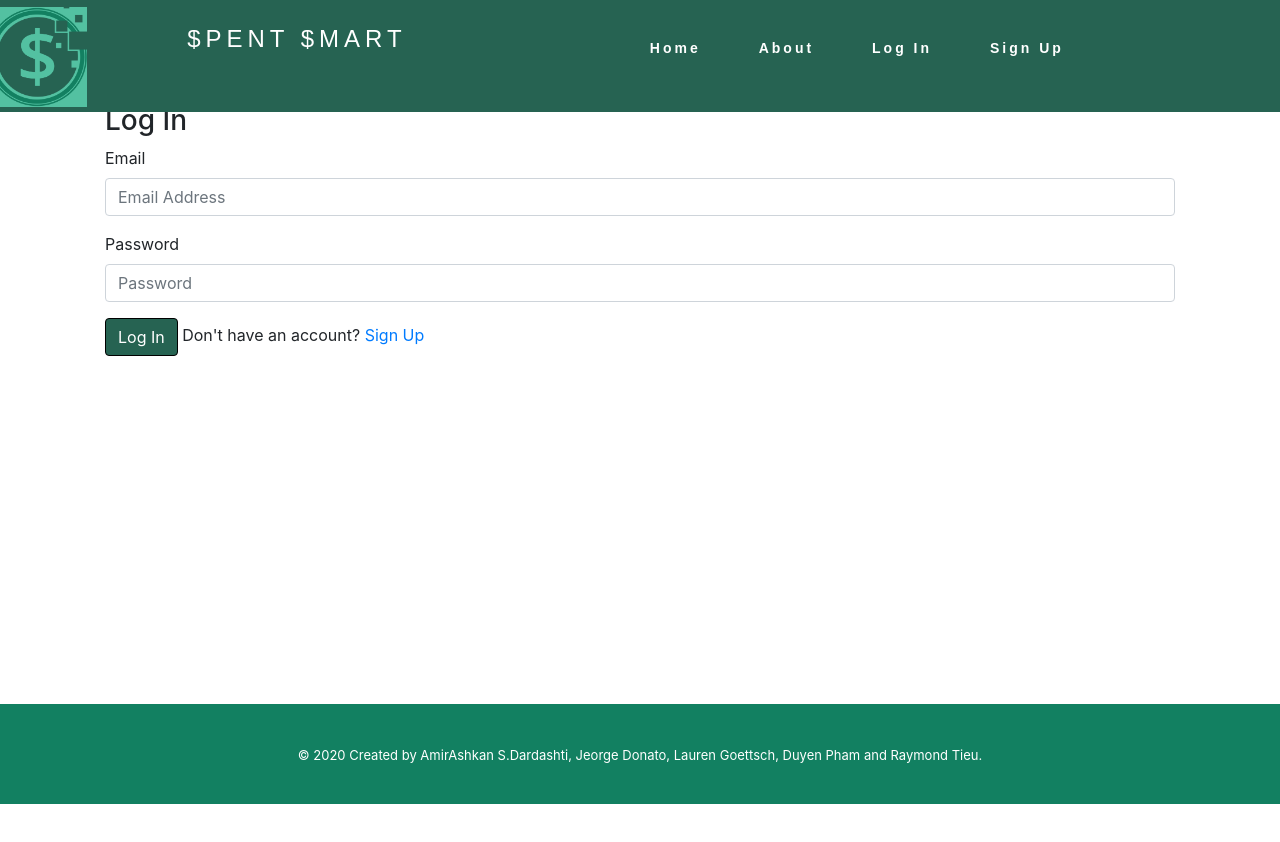
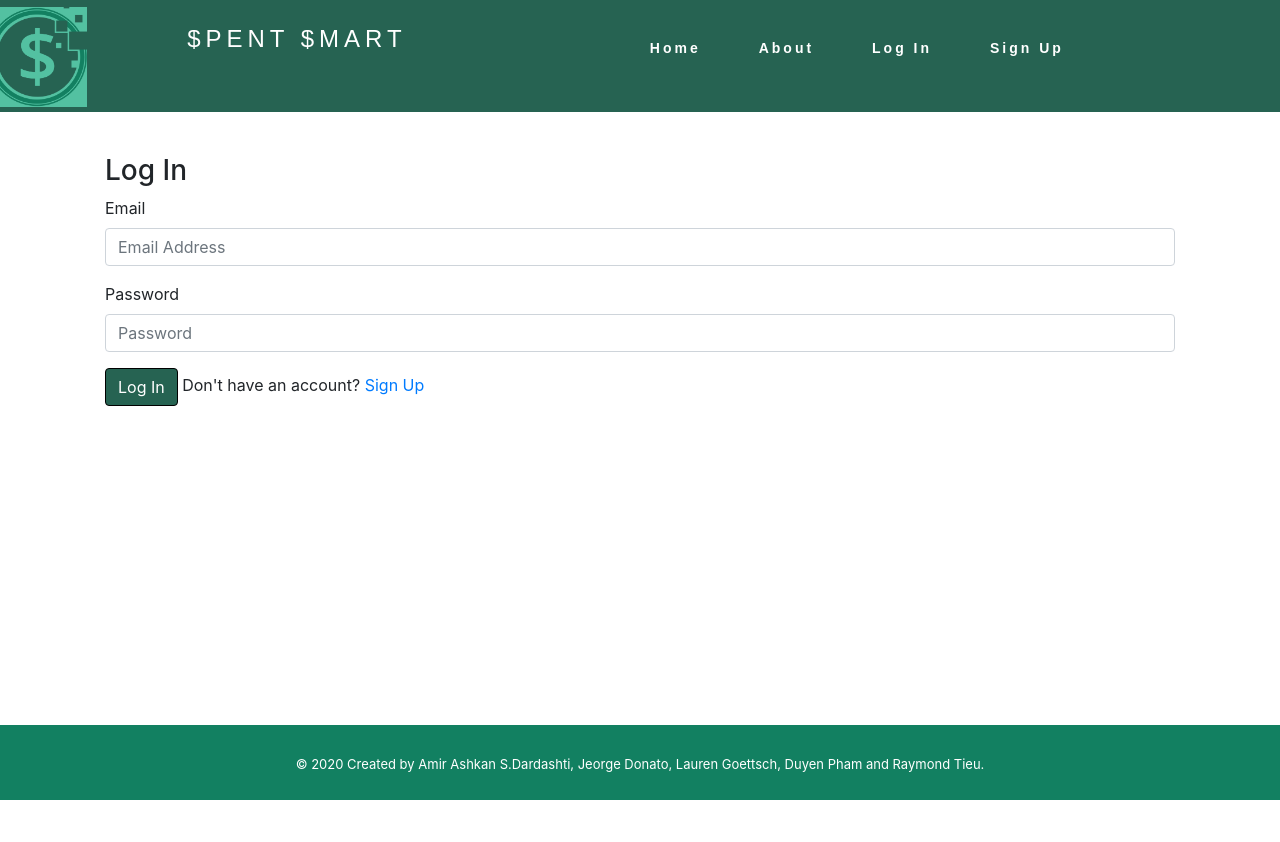
Before and after one commit to jeorgedonato/spent-smart, a React (Create React App) app in the folder client/: page /login in a window 1280 px wide. Shown: the top 842 px of the page. Before the commit the page ends 804 px from the top, so only its background shows below. Built offline with nearby package versions, Linux system fonts and the light colour scheme; no server answers.

Commit message:
css fixes forms

```diff
--- a/client/src/components/Alert/style.css
+++ b/client/src/components/Alert/style.css
@@ -1,3 +1,3 @@
 .alert{
-    margin-top: 100px;
+    margin-top: 50px;
 }
--- a/client/src/components/ContentContainer/style.css
+++ b/client/src/components/ContentContainer/style.css
@@ -6,4 +6,5 @@
   max-width: 100%;
   max-height: 100%;
   overflow: auto;
+  margin-top: 50px;
 }
--- a/client/src/components/Footer/index.js
+++ b/client/src/components/Footer/index.js
@@ -6,7 +6,7 @@ function Footer() {
   return (
    <footer className="footer">
    <div className="span" >
-      <span ><a href="/" taget="_self"className="footer-link">© 2020 Created by AmirAshkan S.Dardashti, Jeorge Donato, Lauren Goettsch, Duyen Pham and Raymond Tieu.  </a></span>
+      <span ><a href="/" taget="_self"className="footer-link">© 2020 Created by Amir Ashkan S.Dardashti, Jeorge Donato, Lauren Goettsch, Duyen Pham and Raymond Tieu.  </a></span>
    </div>
     </footer>
   );
--- a/client/src/components/Footer/style.css
+++ b/client/src/components/Footer/style.css
@@ -1,11 +1,15 @@
 .footer {
-  height: 6rem;
+  min-height: 6rem;
   background: #128061;
   display: flex;
   align-items: center;
   justify-content: center;
-  min-height: 100px;
-  padding: 50px;
+  min-height: 75px;
+  padding: 25px;
+  position: absolute;
+  z-index: 1000;
+  bottom: 0;
+  width: 100%;
 }
 .gather-link{
   font-size: 25px;
@@ -22,11 +26,24 @@
   text-decoration: none;
   color:white;
 }
-
-
 .contact{
  margin:0px 0px 40px;
 }
 .about{
   margin:0px 0px 40px;
 }
+#page-container {
+  position: relative;
+  min-height: 100vh;
+}
+
+#content-wrap {
+  padding-bottom: 2.5rem;    /* Footer height */
+}
+
+#footer {
+  position: absolute;
+  bottom: 0;
+  width: 100%;
+  height: 2.5rem;            /* Footer height */
+}
--- a/client/src/pages/Dashboard/style.css
+++ b/client/src/pages/Dashboard/style.css
@@ -3,4 +3,5 @@
   background-color:#3dad8d;
   color: white;
   margin-top: 100px;
+  font: black;
 }
--- a/client/src/pages/LoginPage/LoginPage.css
+++ b/client/src/pages/LoginPage/LoginPage.css
@@ -1,10 +1,10 @@
 .form {
-    margin: 10px;
+    margin-top: 100px;
   }
 
   .form input {
     display: block;
-    margin-top: 5px;
+    margin-top: 50px;
     margin-bottom: 5px;
     width: 100%;
   }
```
